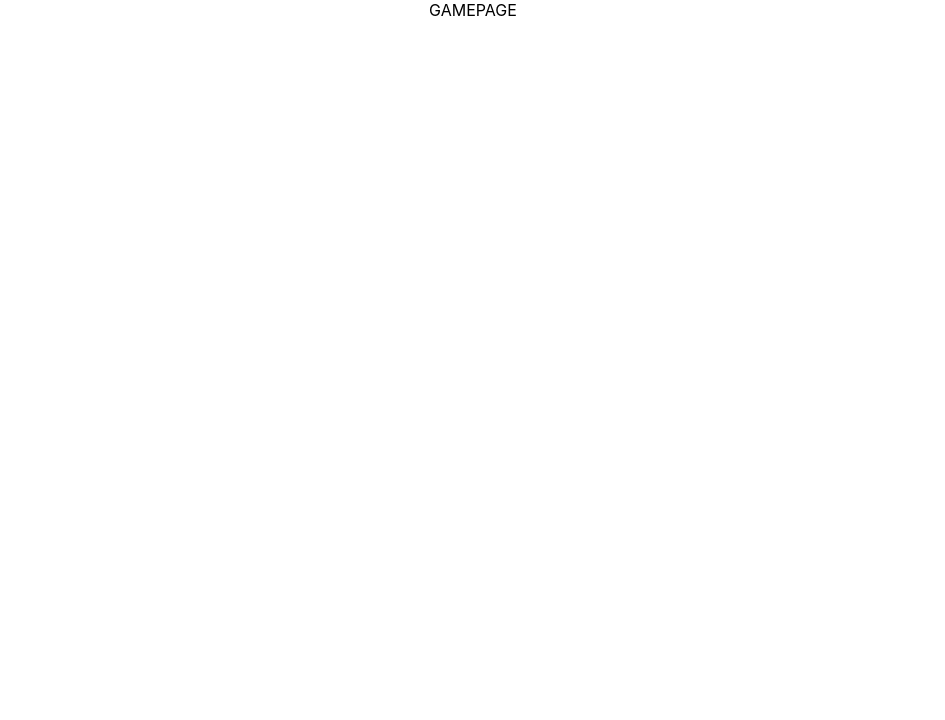
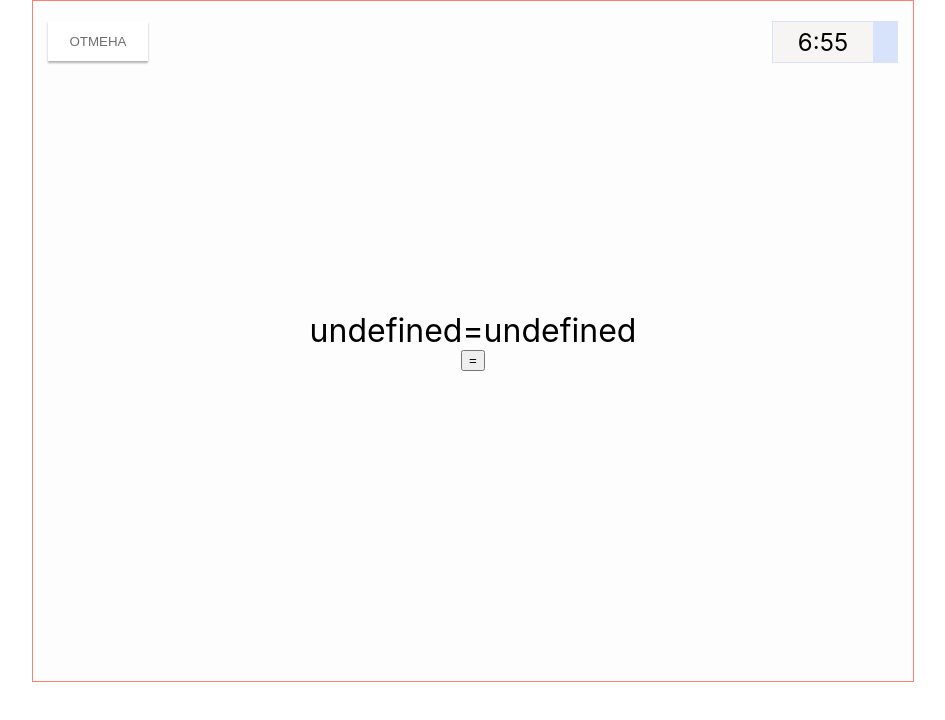
Before and after one commit to Mikhail-Martynenko/brain-train-react, a React (Create React App) app: page /game in a window 1280 px wide. Shown: the top 720 px of the page, without its empty margins (167-1112 px from the left). Built offline with nearby package versions, Linux system fonts and the light colour scheme.

Commit message:
116318 feat: added mobx store for task and context

```diff
--- a/src/App.css
+++ b/src/App.css
@@ -4,3 +4,126 @@
     align-items: center;
     flex-direction: row;
 }
+
+h1 {
+    text-align: left;
+}
+
+.setting-container {
+    display: flex;
+    flex-direction: column;
+    border: 1px solid #6f6f6f;
+    padding: 40px;
+    width: 400px;
+    position: relative;
+}
+.game-container {
+    display: flex;
+    flex-direction: column;
+    justify-content: center;
+    padding: 40px;
+    width: 800px;
+    height: 600px;
+    border: 1px solid salmon;
+    background-color: #fdfdfd;
+    position: relative;
+}
+
+.buttons {
+    display: flex;
+    flex-direction: row;
+    justify-content: center;
+    align-items: center;
+}
+
+.keyboard {
+    display: flex;
+    flex-wrap: wrap;
+    align-content: center;
+    justify-content: space-around;
+    width: 200px;
+    gap: 20px;
+    margin: 40px;
+}
+
+.keyboard button {
+    width: 50px;
+    height: 50px;
+    border-radius: 50%;
+    background-color: #f9734d;
+    border: 1px solid #f76f48;
+    box-shadow: 0 8px 4px rgba(0, 0, 0, 0.5);
+    font-size: 20px;
+    font-weight: 700;
+}
+
+.keyboard button:active {
+    transform: translateY(2px);
+    box-shadow: 0 4px 2px rgba(0, 0, 0, 0.3);
+}
+.helpers-buttons {
+    width: 50px;
+    display: flex;
+    flex-wrap: wrap;
+    align-content: center;
+    justify-content: space-around;
+    gap: 20px;
+}
+
+.cancel {
+    position: absolute;
+    top: 20px;
+    left: 15px;
+}
+
+.cancel button {
+    background-color: white;
+    text-transform: uppercase;
+    color: #6f6f6f;
+    width: 100px;
+    height: 40px;
+    border: none;
+    box-shadow: 0 2px 2px rgba(0, 0, 0, 0.3);
+}
+
+.cancel button:active {
+    transform: translateY(2px);
+    box-shadow: 0 1px 2px rgba(0, 0, 0, 0.3);
+}
+
+input {
+    width: 64px;
+    text-align: center;
+    font-size: 32px;
+    border: none;
+    border-bottom: 1px solid #bcbcbc;
+}
+
+input:focus {
+    outline: none;
+    border: none;
+    border-bottom: 1px solid black;
+}
+
+.timer {
+    position: absolute;
+    background-color: #f7f4f4;
+    border: 1px solid #d6e3fb;
+    border-right: 25px solid #d6e3fb;
+    width: 100px;
+    height: 40px;
+    right: 15px;
+    top: 20px;
+    font-size: 24px;
+    display: flex;
+    justify-content: center;
+    align-items: center;
+}
+
+.equation-container {
+    display: flex;
+    justify-content: center;
+    align-items: center;
+    flex-wrap: wrap;
+    font-size: 32px;
+}
--- a/src/App.tsx
+++ b/src/App.tsx
@@ -1,7 +1,7 @@
 import React from 'react';
 import './App.css';
 import {observer} from "mobx-react-lite";
-import CounterStore from "./store/counter";
+import CounterStore from "./store/task";
 import AllRouters from "./router/Allrouters";
 
 const App: React.FC = observer(() => {
--- /dev/null
+++ b/src/components/TimerSession.tsx
@@ -0,0 +1,39 @@
+import React, {useEffect, useState} from 'react';
+import {useNavigate} from 'react-router-dom';
+import game from '../domain/game';
+
+const TimerSession = () => {
+    const [timeLeft, setTimeLeft] = useState(game.session.timer * 60);
+    const navigate = useNavigate();
+
+    const formatTime = (seconds: any) => {
+        const minutes = Math.floor(seconds / 60);
+        const remainingSeconds = seconds % 60;
+        return `${minutes}:${String(remainingSeconds).padStart(2, '0')}`;
+    };
+
+    const countdown = () => {
+        setTimeLeft((prevTimeLeft) => prevTimeLeft - 1);
+    };
+
+    useEffect(() => {
+        const timer = setInterval(countdown, 1000);
+
+        if (timeLeft <= 0) {
+            clearInterval(timer);
+            navigate('/');
+        }
+
+        return () => {
+            clearInterval(timer);
+        };
+    }, [timeLeft]);
+
+    return (
+        <div className="timer">
+            {formatTime(timeLeft)}
+        </div>
+    );
+};
+
+export default TimerSession;
--- a/src/index.tsx
+++ b/src/index.tsx
@@ -3,6 +3,7 @@ import ReactDOM from 'react-dom/client';
 import './index.css';
 import App from './App';
 import {BrowserRouter} from 'react-router-dom';
+
 
 const root = ReactDOM.createRoot(
     document.getElementById('root') as HTMLElement
--- a/src/pages/GamePage.tsx
+++ b/src/pages/GamePage.tsx
@@ -1,11 +1,96 @@
-import React from 'react';
+import React, {useContext, useEffect, useState} from 'react';
+import {Link} from 'react-router-dom';
+import TimerSession from '../components/TimerSession';
+import game from '../domain/game';
+import statisticsGame from '../domain/statisticsGame';
+import {observer} from "mobx-react-lite";
+import {TaskContext, TaskStore} from "../store/task";
 
-const GamePage:React.FC = () => {
+const GameContainer: React.FC<TaskStore> = observer(() => {
+    const [inputValues, setInputValues] = useState<Record<number, any>>({});
+    const taskStore = useContext(TaskContext);
+    const [equation, setEquation] = useState('')
+
+    const updateInputValue = (index: any, value: any) => {
+        setInputValues(prevInputValues => ({
+            ...prevInputValues,
+            [index]: value
+        }));
+    };
+    const checkAnswer = () => {
+        if (!taskStore?.currentTask) return;
+        taskStore.currentTask.answer = Object.values(inputValues);
+        const isCorrect = game.resolver.checkTask(taskStore.currentTask);
+
+        if (isCorrect) {
+            alert('Верно!');
+            generateNewTask();
+            statisticsGame.incrementScore();
+        } else {
+            alert('Неверно!');
+            generateNewTask();
+            statisticsGame.incrementMissed();
+        }
+    };
+    const generateEquation = () => {
+        let equation = `${taskStore?.currentTask?.startValue}`;
+        if (taskStore?.currentTask?.operators) {
+            for (let i = 0; i < taskStore.currentTask?.complexity; i++) {
+                equation += ` ${taskStore.currentTask?.operators[i].displaySign} _`;
+            }
+        }
+        equation += ` = ${taskStore?.currentTask?.result}`;
+        return equation;
+    };
+
+    const generateNewTask = () => {
+        if (!taskStore?.currentTask) return;
+
+        const params = {
+            complexity: taskStore.currentTask.complexity,
+            allowedOperators: taskStore.currentTask.operators
+        };
+        taskStore.currentTask = game.generator.generateTask(params);
+    };
+
+    useEffect(() => {
+        console.log(taskStore?.currentTask, 'GAME')
+        setEquation(generateEquation());
+        setInputValues({});
+    }, [taskStore?.currentTask]);
+
     return (
-        <div>
-            GAMEPAGE
+        <div className="game-container">
+            <div className="cancel">
+                <Link to={'/'}>
+                    <button>Отмена</button>
+                </Link>
+            </div>
+            <TimerSession/>
+            <div className="equation-container">
+                {equation.split('').map((char, index: number) => (
+                    <React.Fragment key={index}>
+                        {char === '_' ? (
+                            <input
+                                className="equation-char"
+                                value={inputValues[index] || ''}
+                                onChange={(event) =>
+                                    updateInputValue(index, Number(event.target.value))
+                                }
+                            />
+                        ) : (
+                            <span>{char}</span>
+                        )}
+                    </React.Fragment>
+                ))}
+            </div>
+            <div className="buttons">
+                <div className="helpers-buttons">
+                    <button onClick={checkAnswer}>=</button>
+                </div>
+            </div>
         </div>
     );
-};
+});
 
-export default GamePage;
+export default GameContainer;
--- a/src/pages/NotFoundPage.tsx
+++ b/src/pages/NotFoundPage.tsx
@@ -7,7 +7,7 @@ const NotFoundPage = () => {
             <h1>
                 Такой страницы не существует
             </h1>
-            <Link to='/settings'>
+            <Link to='/'>
                 <button>Вернуться на главную страницу</button>
             </Link>
         </div>
--- a/src/pages/SettingsPage.tsx
+++ b/src/pages/SettingsPage.tsx
@@ -1,21 +1,31 @@
-import React, {useState} from 'react';
+import React, {useContext, useState} from 'react';
 import {ALLOWED_OPERATORS, GenerateTaskParams, Operator, Task} from "../domain/domain";
 import game, {MAX_DIFFICULTY_LEVEL} from "../domain/game";
 import SliderRange from "../components/SliderRange";
-import {Link} from "react-router-dom";
+import {useNavigate} from "react-router-dom";
+import {TaskContext, TaskStore} from "../store/task";
+import {observer} from "mobx-react-lite";
 
-const SettingsPage: React.FC = () => {
+interface SettingPageProps {
+    currentTask: Task | null;
+}
+
+const SettingsPage: React.FC<TaskStore> = observer(() => {
     const [selectedOperators, setSelectedOperators] = useState<Operator[]>(ALLOWED_OPERATORS);
     const [roundTime, setRoundTime] = useState(7)
     const [selectedDifficulty, setSelectedDifficulty] = useState(game.config.level);
 
-    const [currentTask, setCurrentTask] = useState<Task>({
-        startValue: 0,
-        operators: [],
-        answer: [],
-        result: 0,
-        complexity: 1,
-    });
+    const taskStore = useContext(TaskContext);
+    console.log(taskStore?.currentTask)
+    const navigate = useNavigate()
+
+    // const [currentTask, setCurrentTask] = useState<Task>({
+    //     startValue: 0,
+    //     operators: [],
+    //     answer: [],
+    //     result: 0,
+    //     complexity: 1,
+    // });
 
     function updateSelectedOperators(operatorSymbol: any) {
         const newOperators = selectedOperators.map(operator => {
@@ -28,12 +38,18 @@ const SettingsPage: React.FC = () => {
 
     }
 
-    const startGame = () => {
+    const startGame = (e: any) => {
+        e.preventDefault()
         const selectedOperatorSymbols = selectedOperators.filter(operator => operator.checked).map(operator => operator.label);
         const allowedOperators = ALLOWED_OPERATORS.filter(operator => selectedOperatorSymbols.includes(operator.label));
 
         const params: GenerateTaskParams = {complexity: selectedDifficulty, allowedOperators: allowedOperators};
-        setCurrentTask(game.generator.generateTask(params));
+
+        if (!taskStore) return;
+        taskStore.currentTask = game.generator.generateTask(params);
+        console.log(taskStore.currentTask);
+
+        navigate('/game')
     };
 
     return (
@@ -69,13 +85,11 @@ const SettingsPage: React.FC = () => {
                         </label>
                     ))}
                 </div>
-                <Link to='/game'>
-                    <button className="start_game_button" type="submit">Play!</button>
-                </Link>
+                <button className="start_game_button" type="submit">Play!</button>
             </form>
 
         </div>
     );
-};
+});
 
 export default SettingsPage;
--- a/src/router/Allrouters.tsx
+++ b/src/router/Allrouters.tsx
@@ -1,18 +1,22 @@
-import React from 'react';
+import React, {createContext} from 'react';
 import {Route, Routes} from "react-router-dom";
 import {getAppRoutes} from "./app_routes";
 import {RouteRecord} from "./types";
+import TaskStoreImpl, {TaskContext, TaskStore} from "../store/task";
+import {observer} from "mobx-react-lite";
 
-
-const AllRouters: React.FC = () => {
+const AllRouters: React.FC = observer(() => {
     const APP_ROUTES: RouteRecord[] = getAppRoutes();
+    const currentTask: TaskStore = new TaskStoreImpl();
     return (
-        <Routes>
-            {APP_ROUTES.map((route, index) => (
-                <Route key={index} path={route.path} element={<route.component />} />
-            ))}
-        </Routes>
+        <TaskContext.Provider value={currentTask}>
+            <Routes>
+                {APP_ROUTES.map((route, index) => (
+                    <Route key={index} path={route.path} element={<route.component/>}/>
+                ))}
+            </Routes>
+        </TaskContext.Provider>
     );
-};
+});
 
 export default React.memo(AllRouters);
--- /dev/null
+++ b/src/store/task.ts
@@ -0,0 +1,28 @@
+import {action, makeAutoObservable} from 'mobx';
+import {Task} from '../domain/domain';
+import {createContext} from "react";
+
+export interface TaskStore {
+    currentTask: Task | null;
+    getCurrentTask: () => Task | null;
+    setCurrentTask: (task: Task) => void
+}
+
+class TaskStoreImpl implements TaskStore {
+    currentTask: Task | null = null;
+
+    constructor() {
+        makeAutoObservable(this);
+    }
+
+    getCurrentTask() {
+        return this.currentTask;
+    }
+
+  setCurrentTask(task: Task) {
+        this.currentTask = task;
+    }
+}
+export const TaskContext = createContext<TaskStore | null>(null);
+
+export default TaskStoreImpl;
```
Also changed, not shown: src/components/EquationContainer.tsx (added, +40 -0 lines), src/store/counter.ts (deleted, +0 -21 lines).
